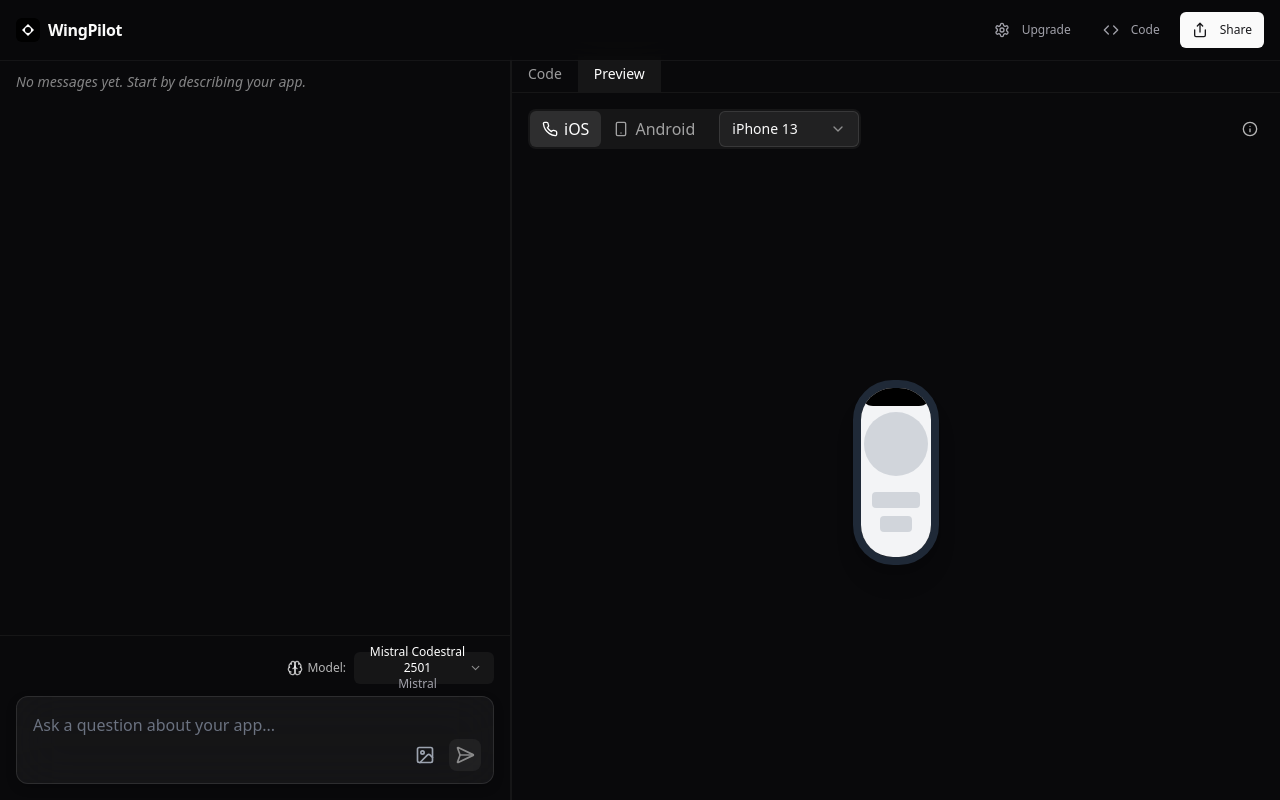
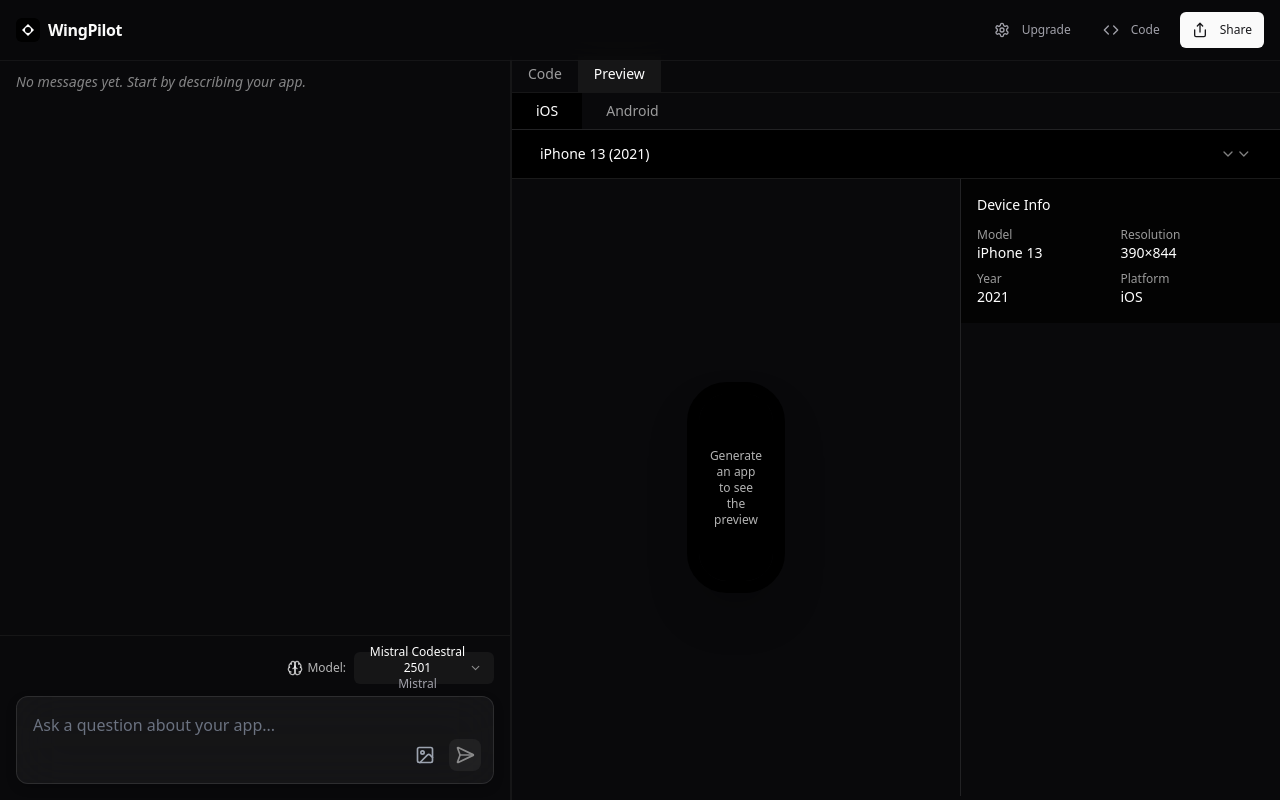
Before and after one commit to Swiftapply/react-nova-builder, a React (Vite) app: page /builder in a window 1280 px wide. Built offline with nearby package versions, Linux system fonts and the light colour scheme.

Commit message:
Revert Mobile Preview UI
Revert the Mobile Preview component to its original layout and UI design. The previous changes introduced an undesirable appearance.

```diff
--- a/src/components/MobilePreview.tsx
+++ b/src/components/MobilePreview.tsx
@@ -1,6 +1,7 @@
+
 import React, { useState, useEffect } from 'react';
 import CodeRenderer from './CodeRenderer';
-import { Phone, Smartphone, Info, X } from 'lucide-react';
+import { Phone, Smartphone, Info, X, ChevronDown } from 'lucide-react';
 import { Tooltip, TooltipContent, TooltipProvider, TooltipTrigger } from '@/components/ui/tooltip';
 import { Select, SelectContent, SelectItem, SelectTrigger, SelectValue } from '@/components/ui/select';
 
@@ -94,7 +95,7 @@ const MobilePreview: React.FC<MobilePreviewProps> = ({
 }) => {
   const [selectedPlatform, setSelectedPlatform] = useState<'ios' | 'android'>('ios');
   const [selectedDeviceId, setSelectedDeviceId] = useState('iphone-15');
-  const [showInfo, setShowInfo] = useState(false);
+  const [showInfo, setShowInfo] = useState(true);
   const [selectedScreen, setSelectedScreen] = useState<string | null>(null);
   const [isCodeLoading, setIsCodeLoading] = useState(false);
 
@@ -125,104 +126,131 @@ const MobilePreview: React.FC<MobilePreviewProps> = ({
   }, [previewCode]);
 
   return (
-    <div className="flex flex-col h-full p-4">
-      <div className="flex justify-between mb-4">
-        <div className="flex items-center bg-white/5 rounded-lg p-0.5">
+    <div className="flex flex-col h-full">
+      {/* Top navigation tabs */}
+      <div className="flex border-b border-white/10 bg-background">
+        <div className="flex-1 flex">
           <button
             onClick={() => setSelectedPlatform('ios')}
-            className={`flex items-center gap-1.5 px-3 py-1.5 rounded-md ${
-              selectedPlatform === 'ios' ? 'bg-white/10 text-white' : 'text-white/60'
+            className={`px-6 py-2 text-sm font-medium ${
+              selectedPlatform === 'ios' ? 'bg-black text-white' : 'text-white/60 hover:text-white/80 hover:bg-white/5'
             }`}
           >
-            <Phone className="w-4 h-4" />
-            <span>iOS</span>
+            iOS
           </button>
           <button
             onClick={() => setSelectedPlatform('android')}
-            className={`flex items-center gap-1.5 px-3 py-1.5 rounded-md ${
-              selectedPlatform === 'android' ? 'bg-white/10 text-white' : 'text-white/60'
+            className={`px-6 py-2 text-sm font-medium ${
+              selectedPlatform === 'android' ? 'bg-black text-white' : 'text-white/60 hover:text-white/80 hover:bg-white/5'
             }`}
           >
-            <Smartphone className="w-4 h-4" />
-            <span>Android</span>
+            Android
           </button>
+        </div>
+      </div>
 
-          {/* Device selector moved below platform toggle */}
-          <div className="ml-3">
+      {/* Device selector */}
+      <div className="px-4 py-2 border-b border-white/10 bg-black">
         <Select value={selectedDeviceId} onValueChange={setSelectedDeviceId}>
-              <SelectTrigger className="w-[140px] h-9 bg-white/5 border-white/10 text-sm">
-                <SelectValue placeholder="Select device" />
+          <SelectTrigger className="w-full bg-black/90 border-0 focus:ring-0 text-white h-8">
+            <div className="flex items-center justify-between w-full">
+              <span>{selectedDevice.name} ({selectedDevice.year})</span>
+              <ChevronDown className="h-4 w-4 opacity-50" />
+            </div>
           </SelectTrigger>
-              <SelectContent>
+          <SelectContent className="bg-black border border-white/10">
             {platformDevices.map((device) => (
-                  <SelectItem key={device.id} value={device.id}>
-                    {device.name}
+              <SelectItem key={device.id} value={device.id} className="text-white hover:bg-white/10">
+                {device.name} ({device.year})
               </SelectItem>
             ))}
           </SelectContent>
         </Select>
       </div>
+
+      <div className="flex-1 flex">
+        {/* Phone preview area */}
+        <div className="flex-1 flex flex-col items-center justify-center p-6 relative overflow-hidden">
+          <div
+            className="relative border-[12px] rounded-[40px] overflow-hidden shadow-2xl transition-all"
+            style={{
+              borderColor: '#000',
+              width: `${selectedDevice.width * 0.25}px`,
+              height: `${selectedDevice.height * 0.25}px`,
+              maxHeight: '90%'
+            }}
+          >
+            {/* Notch for iOS devices */}
+            {selectedPlatform === 'ios' && (
+              <div className="absolute top-0 left-1/2 transform -translate-x-1/2 w-[70px] h-[18px] bg-black rounded-b-xl z-10" />
+            )}
+
+            <div className="w-full h-full overflow-hidden bg-black">
+              {isCodeLoading ? (
+                <div className="flex flex-col items-center justify-center h-full bg-black p-4">
+                  <div className="animate-spin rounded-full h-8 w-8 border-b-2 border-white"></div>
+                  <p className="mt-3 text-xs text-white/70">Loading preview...</p>
+                </div>
+              ) : previewCode ? (
+                <CodeRenderer code={previewCode} platform={selectedPlatform} />
+              ) : (
+                <div className="flex flex-col items-center justify-center h-full bg-black p-4">
+                  <p className="text-xs text-white/70 text-center">Generate an app to see the preview</p>
+                </div>
+              )}
             </div>
 
-        <TooltipProvider>
-          <Tooltip>
-            <TooltipTrigger asChild>
-              <button
-                onClick={() => setShowInfo(!showInfo)}
-                className="p-1.5 rounded-md hover:bg-white/5 text-white/70"
-              >
-                <Info className="w-4 h-4" />
-              </button>
-            </TooltipTrigger>
-            <TooltipContent side="bottom">
-              <p>Device information</p>
-            </TooltipContent>
-          </Tooltip>
-        </TooltipProvider>
+            {/* Home indicator for modern iOS devices */}
+            {selectedPlatform === 'ios' && selectedDevice.year >= 2022 && (
+              <div className="absolute bottom-1 left-1/2 transform -translate-x-1/2 w-[60px] h-[4px] bg-white/30 rounded-full" />
+            )}
+
+            {/* Android navigation buttons */}
+            {selectedPlatform === 'android' && (
+              <div className="absolute bottom-1 left-0 right-0 flex justify-center space-x-6 py-1">
+                <div className="w-4 h-4 border-2 border-white/30 rounded-sm" />
+                <div className="w-4 h-4 border-2 border-white/30 rounded-full" />
+                <div className="w-4 h-4 border-2 border-white/30 transform rotate-45" />
+              </div>
+            )}
+          </div>
         </div>
 
-      {showInfo && (
-        <div className="bg-white/5 rounded-lg p-3 mb-4 text-sm">
-          <div className="flex justify-between items-center mb-2">
-            <h3 className="font-medium">Device Info</h3>
-            <button
-              onClick={() => setShowInfo(false)}
-              className="p-1 hover:bg-white/10 rounded-md"
-            >
-              <X className="w-4 h-4" />
-            </button>
-          </div>
-          <div className="grid grid-cols-2 gap-2">
+        {/* Right panel with device info and screens */}
+        <div className="w-[320px] border-l border-white/10 flex flex-col">
+          {/* Device Info Panel */}
+          <div className="p-4 bg-black/70">
+            <h3 className="text-sm font-medium mb-3 text-white">Device Info</h3>
+            <div className="grid grid-cols-2 gap-y-2">
               <div>
-              <p className="text-white/60">Model</p>
-              <p>{selectedDevice.name}</p>
+                <p className="text-xs text-white/60">Model</p>
+                <p className="text-sm text-white">{selectedDevice.name}</p>
               </div>
               <div>
-              <p className="text-white/60">Resolution</p>
-              <p>{selectedDevice.width}×{selectedDevice.height}</p>
+                <p className="text-xs text-white/60">Resolution</p>
+                <p className="text-sm text-white">{selectedDevice.width}×{selectedDevice.height}</p>
               </div>
               <div>
-              <p className="text-white/60">Year</p>
-              <p>{selectedDevice.year}</p>
+                <p className="text-xs text-white/60">Year</p>
+                <p className="text-sm text-white">{selectedDevice.year}</p>
               </div>
               <div>
-              <p className="text-white/60">Platform</p>
-              <p>{selectedPlatform === 'ios' ? 'iOS' : 'Android'}</p>
+                <p className="text-xs text-white/60">Platform</p>
+                <p className="text-sm text-white">{selectedPlatform === 'ios' ? 'iOS' : 'Android'}</p>
               </div>
             </div>
           </div>
-      )}
 
           {/* Only display screens section if there are detected screens */}
           {detectedScreens && detectedScreens.length > 0 && (
-        <div className="mb-4 overflow-auto">
-          <h3 className="text-sm font-medium mb-2 text-white/80">Screens</h3>
-          <div className="flex gap-2 flex-wrap">
+            <div className="p-4 border-t border-white/10">
+              <h3 className="text-sm font-medium mb-3 text-white">Screens</h3>
+              <div className="flex flex-wrap gap-2">
                 {detectedScreens.map((screen, index) => (
                   <button
                     key={index}
                     onClick={() => setSelectedScreen(screen)}
-                className={`px-3 py-1.5 text-sm rounded-full ${
+                    className={`px-3 py-1.5 text-xs rounded-full ${
                       selectedScreen === screen
                         ? 'bg-white/10 text-white'
                         : 'bg-white/5 text-white/70 hover:bg-white/10'
@@ -234,73 +262,8 @@ const MobilePreview: React.FC<MobilePreviewProps> = ({
               </div>
             </div>
           )}
-
-      <div className="flex-1 flex items-center justify-center">
-        <div
-          className={`relative border-8 ${
-            selectedPlatform === 'ios'
-              ? 'rounded-[40px] border-gray-800'
-              : 'rounded-[28px] border-gray-700'
-          } overflow-hidden transition-all shadow-xl`}
-          style={{
-            width: `${selectedDevice.width * 0.22}px`,
-            height: `${selectedDevice.height * 0.22}px`,
-            maxHeight: '90%'
-          }}
-        >
-          {selectedPlatform === 'ios' && (
-            <div className="absolute top-0 left-1/2 transform -translate-x-1/2 w-[70px] h-[18px] bg-black rounded-b-xl z-10" />
-          )}
-          <div className="w-full h-full overflow-hidden bg-gray-100">
-            {isCodeLoading ? (
-              <div className="flex flex-col items-center justify-center h-full bg-gray-100 p-4">
-                <div className="flex items-center justify-center">
-                  <div className="animate-spin rounded-full h-10 w-10 border-b-2 border-blue-500"></div>
-                </div>
-                <p className="mt-3 text-sm text-gray-600">Loading preview...</p>
-              </div>
-            ) : previewCode ? (
-              <CodeRenderer code={previewCode} platform={selectedPlatform} />
-            ) : (
-              <div className="flex flex-col items-center justify-center h-full bg-gray-100 p-4">
-                <div className="animate-pulse flex flex-col items-center justify-center">
-                  <div className="w-16 h-16 bg-gray-300 rounded-full mb-4" />
-                  <div className="h-4 bg-gray-300 rounded w-3/4 mb-2" />
-                  <div className="h-4 bg-gray-300 rounded w-1/2" />
         </div>
       </div>
-            )}
-          </div>
-          {selectedPlatform === 'ios' && selectedDevice.year >= 2022 && (
-            <div className="absolute bottom-1.5 left-1/2 transform -translate-x-1/2 w-[60px] h-[4px] bg-gray-800 rounded-full" />
-          )}
-          {selectedPlatform === 'android' && (
-            <div className="absolute bottom-1 left-0 right-0 flex justify-center space-x-6 py-1">
-              <div className="w-4 h-4 border-2 border-gray-700 rounded-sm" />
-              <div className="w-4 h-4 border-2 border-gray-700 rounded-full" />
-              <div className="w-4 h-4 border-2 border-gray-700 transform rotate-45" />
-            </div>
-          )}
-        </div>
-      </div>
-
-      {false && qrCodeUrl && (
-        <div className="mt-4 p-4 bg-white/5 rounded-lg">
-          <h3 className="text-sm font-medium mb-2">Test on your device</h3>
-          <div className="flex items-center gap-4">
-            <div className="bg-white p-2 rounded-md">
-              {/* QR Code placeholder */}
-              <div className="w-24 h-24 bg-white" />
-            </div>
-            <div>
-              <p className="text-sm text-white/80 mb-1">Scan with your phone camera</p>
-              <p className="text-xs text-white/60">
-                or <a href={qrCodeUrl} className="underline">open this link</a>
-              </p>
-            </div>
-          </div>
-        </div>
-      )}
     </div>
   );
 };
```
Also changed, not shown: src/pages/Builder.tsx (+7 -5 lines). Lines whose indentation alone changed are shown as unchanged.
